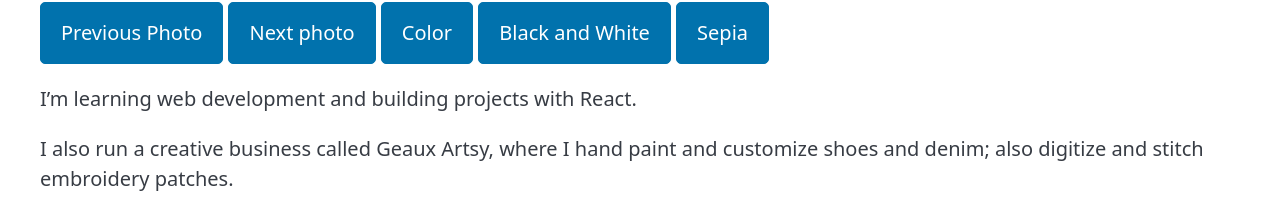
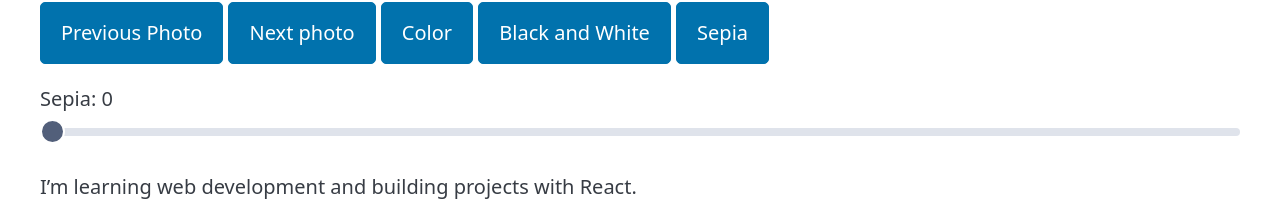
Before and after one commit to KevinikaL/portfolio, a React (Vite) app: page / in a window 1280 px wide. Shown: the part 423-637 px from the top of the page. Built offline with nearby package versions, Linux system fonts and the light colour scheme.

Commit message:
add sepia slider to hero

```diff
--- a/src/Hero.jsx
+++ b/src/Hero.jsx
@@ -120,6 +120,19 @@ function Hero() {
         {/* Add a sepia tint */}
         <button onClick={showSepia}>Sepia</button>
       </p>
+      {/* Let the visitor control the sepia amount */}
+      <label>
+       Sepia: {sepia}
+
+       {/* Change sepia from 0 to 100 */}
+     <input
+      type="range"
+      min="0"
+      max="100"
+      value={sepia}
+    onChange={(event) => setSepia(Number(event.target.value))}
+       />
+     </label>
     </div>
   )
 }
```
